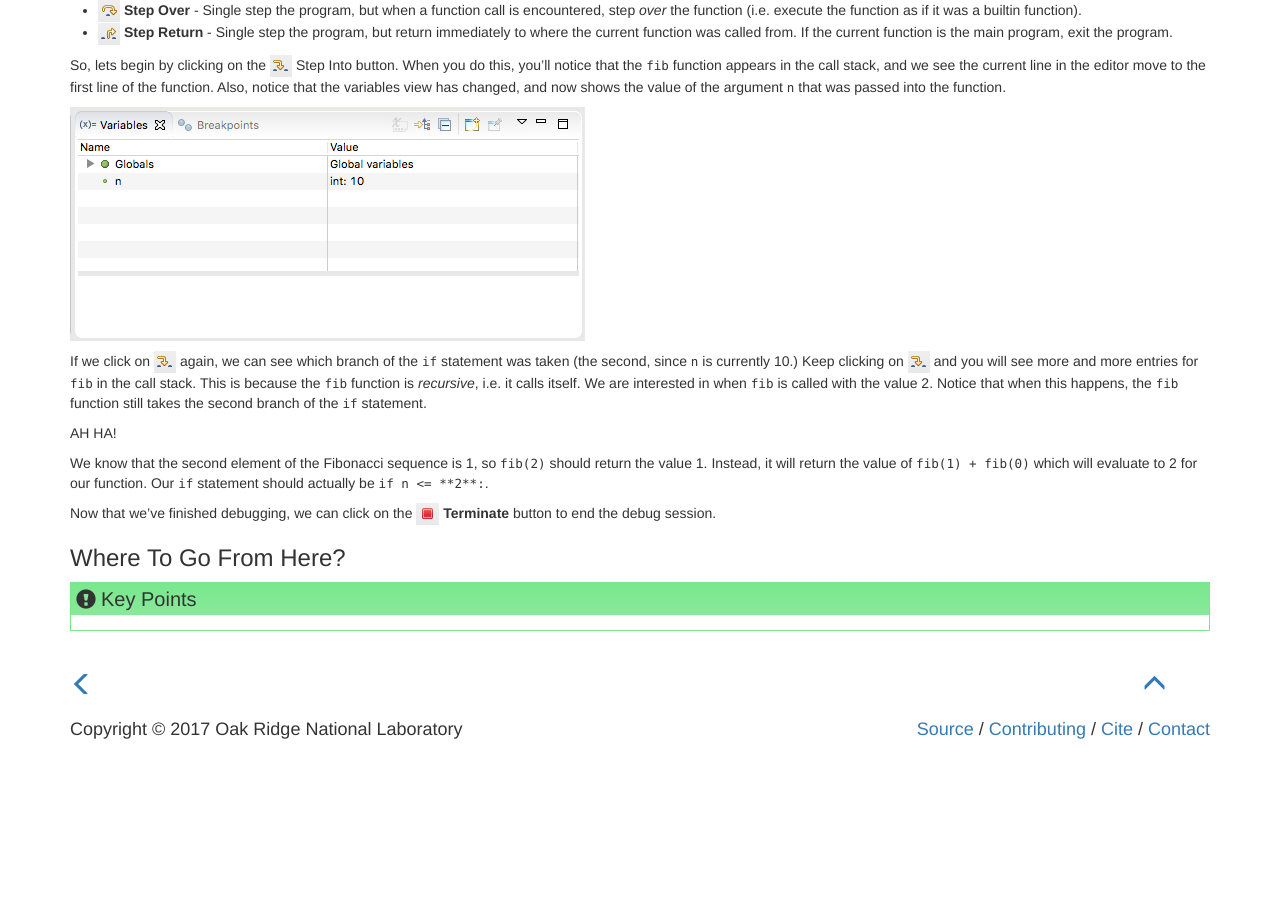
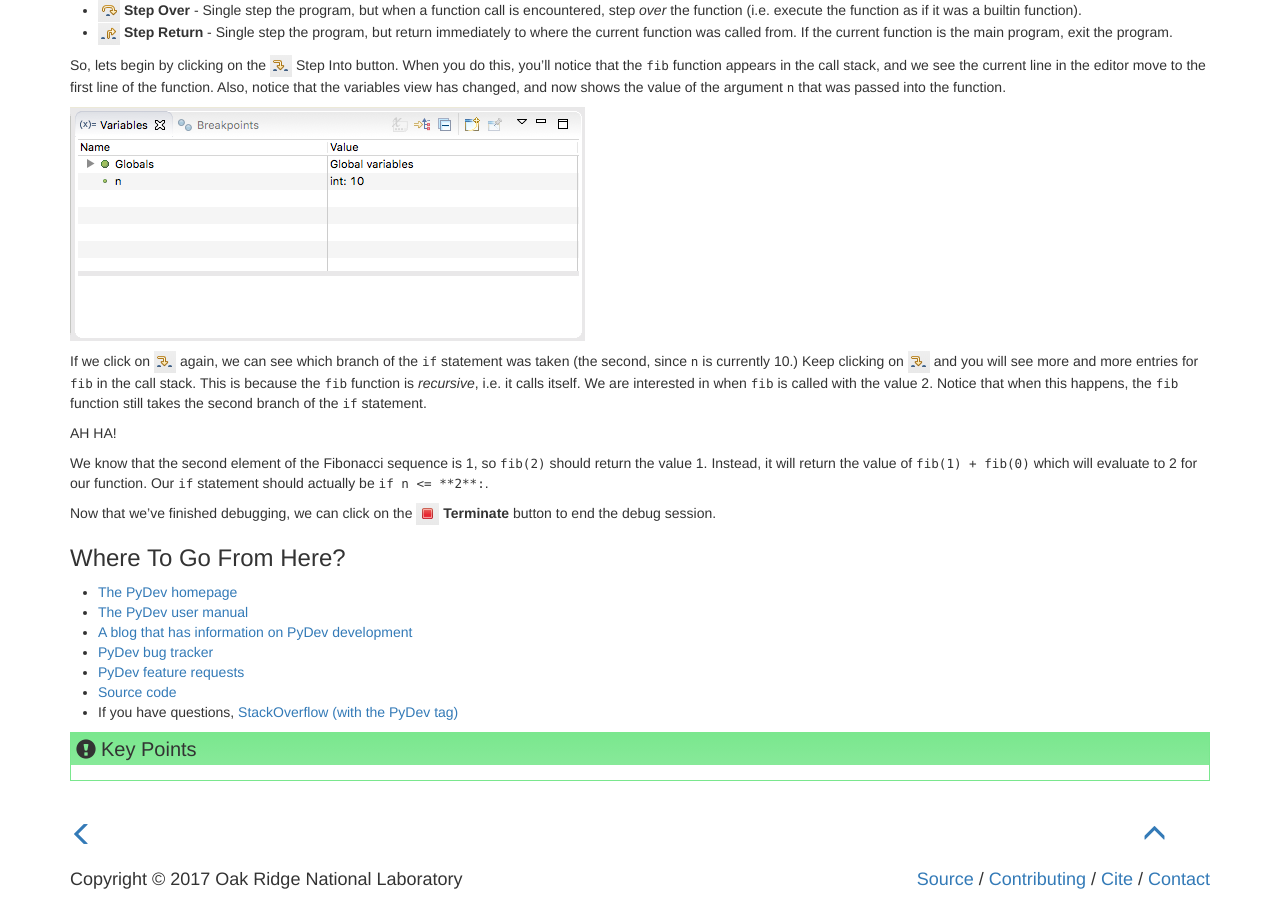
Before and after one commit to ornl-ssd/python-dev-env, a Jekyll site: the page built from _episodes/03-pydev.md, in a window 1280 px wide and 900 px high, scrolled down 10033 px. Built offline with Jekyll 4.4.1, drawn with Linux system fonts in a browser that asks for light colours; before the commit the page ends 10783 px from its top, so only the background shows below that.

Commit message:
Where to go
Signed-off-by: Watson, Gregory <g.watson@computer.org>

```diff
--- a/_episodes/03-pydev.md
+++ b/_episodes/03-pydev.md
@@ -249,3 +249,11 @@ Now that we've finished debugging, we can click on the <img src="{{ site.github.
 **Terminate** button to end the debug session.
 
 ### Where To Go From Here?
+
+* [The PyDev homepage](http://pydev.org)
+* [The PyDev user manual](http://www.pydev.org/manual.html)
+* [A blog that has information on PyDev development](http://pydev.blogspot.com)
+* [PyDev bug tracker](https://sw-brainwy.rhcloud.com)
+* [PyDev feature requests](https://sw-brainwy.rhcloud.com)
+* [Source code](https://github.com/fabioz/Pydev)
+* If you have questions, [StackOverflow (with the PyDev tag)](http://stackoverflow.com/questions/tagged/pydev)
```
